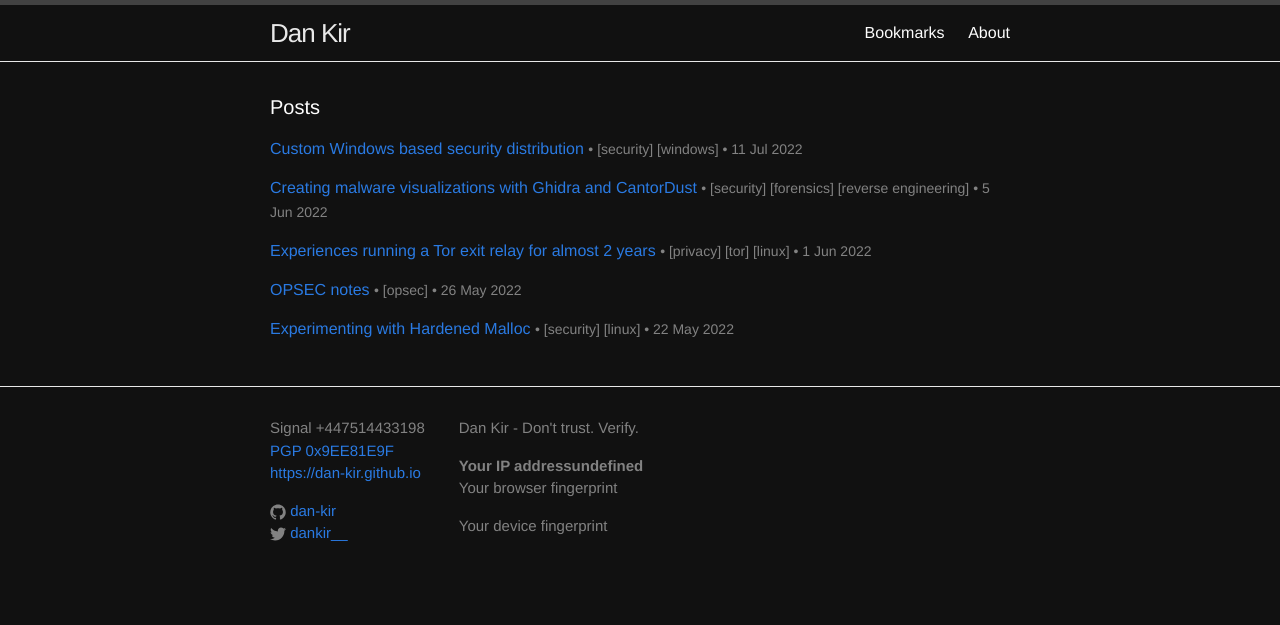
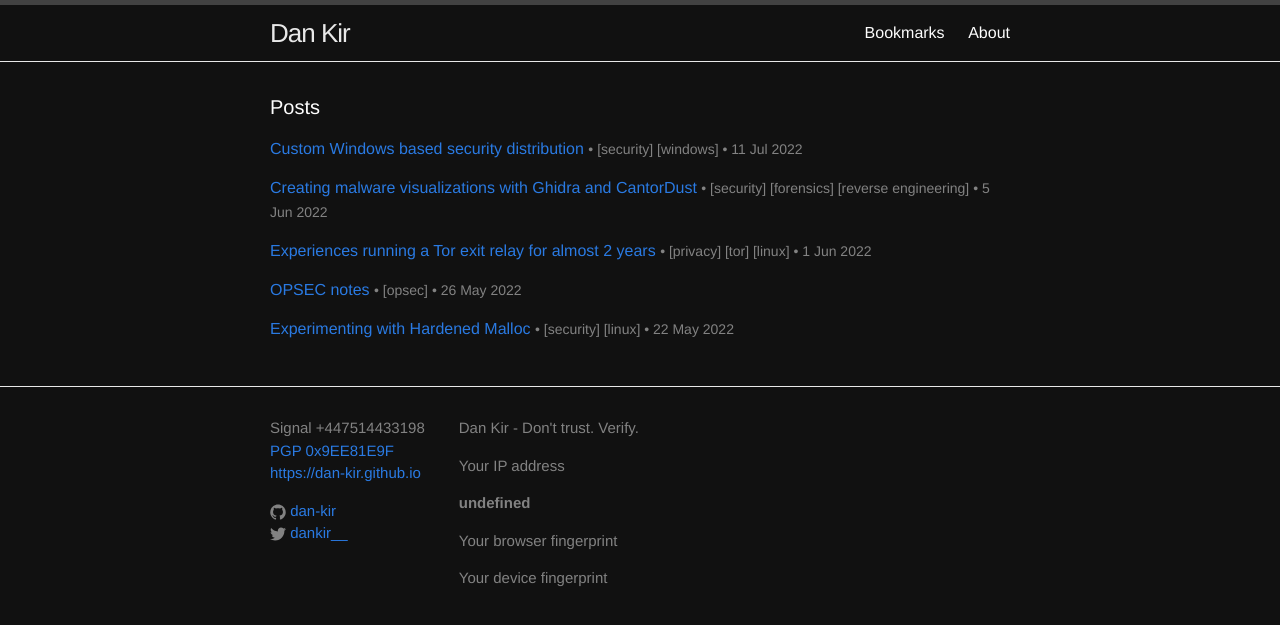
Before and after one commit to dan-kir/dan-kir.github.io, a Jekyll site: the page built from index.html, in a window 1280 px wide. Shown: the top 625 px of the page. Built offline with Jekyll 4.4.1, drawn with Linux system fonts in a browser that asks for light colours; nearby versions of some CDN libraries.

Commit message:
i do not enjoy web dev

```diff
--- a/_includes/footer.html
+++ b/_includes/footer.html
@@ -28,12 +28,14 @@
           var userip;
         </script>
 
+        <p>Your IP address</p>
         <script type="text/javascript" src="https://l2.io/ip.js?var=userip"></script>
-        <strong>
+        <p><strong>
         <script type="text/javascript">
-          document.write("Your IP address", userip);
+          document.write("", userip);
         </script>
         </strong>
+        </p>
 
         <p>Your browser fingerprint<br /><strong id="browserFingerprint"></strong></p>
         <p>Your device fingerprint<br /><strong id="deviceFingerprint"></strong></p>
```
